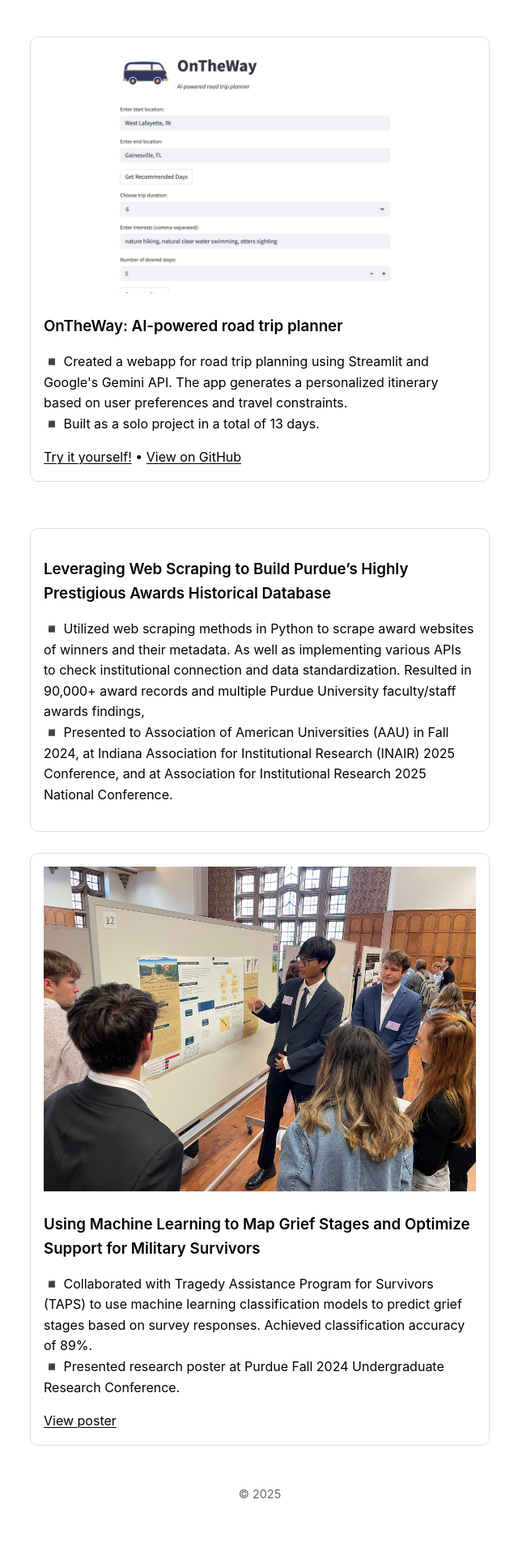
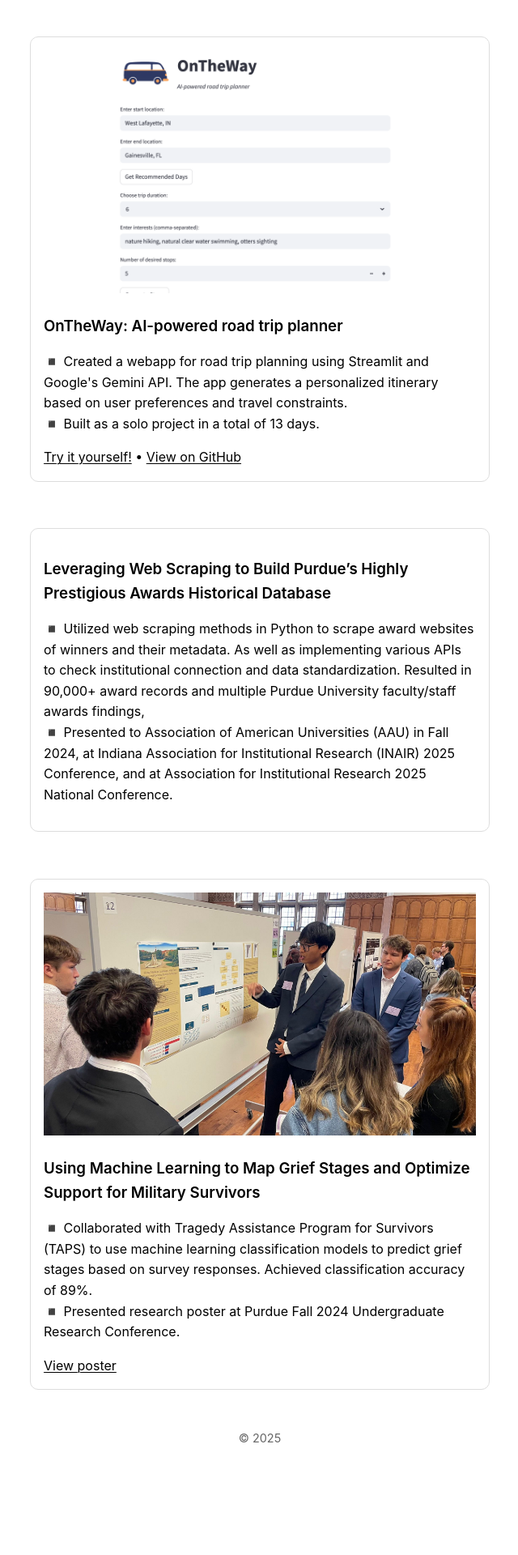
Before and after one commit to acepocalypse/acepocalypse.github.io, a Jekyll site: the page built from projects/index.html, in a window 1280 px wide. Shown: the part 767-2687 px from the top of the page at 81% size, without its empty margins (319-959 px from the left). Built offline with Jekyll 4.4.1, drawn with Linux system fonts in a browser that asks for light colours; after the commit the page ends 2618 px from its top, so only the background shows below that.

Commit message:
Update project card styles for consistency and improved layout

```diff
--- a/projects/index.html
+++ b/projects/index.html
@@ -25,7 +25,7 @@ title: Projects
 
 <br>
 
-<div class="project-card" data-aos="fade-up" data-aos-delay="200">
+<div class="project-card" data-aos="fade-up" data-aos-delay="200" style="margin-bottom: 2rem;">
   <h3>Leveraging Web Scraping to Build Purdue’s Highly Prestigious Awards Historical Database</h3>
   <p>◾ Utilized web scraping methods in Python to scrape award websites of winners and their metadata. As well as implementing various APIs to check institutional connection and data standardization. Resulted in 90,000+ award records and multiple Purdue University faculty/staff awards findings,
   <br>◾ Presented to Association of American Universities (AAU) in Fall 2024, at Indiana Association for Institutional Research (INAIR) 2025 Conference, and at Association for Institutional Research 2025 National Conference.</p>
@@ -33,8 +33,8 @@ title: Projects
 
 <br>
 
-<div class="project-card" data-aos="fade-up" data-aos-delay="300">
-  <img src="/assets/images/taps project.jpg" alt="Project Screenshot" style="width: 100%; height: auto;" />
+<div class="project-card" data-aos="fade-up" data-aos-delay="300" style="margin-bottom: 2rem;">
+  <img src="/assets/images/taps project.jpg" alt="Project Screenshot" style="width: 100%; height: auto; max-height: 300px; object-fit: cover;" />
   <h3>Using Machine Learning to Map Grief Stages and Optimize Support for Military Survivors</h3>
   <p>◾ Collaborated with Tragedy Assistance Program for Survivors (TAPS) to use machine learning classification models to predict grief stages based on survey responses. Achieved classification accuracy of 89%.
   <br>◾ Presented research poster at Purdue Fall 2024 Undergraduate Research Conference.</p>
```
